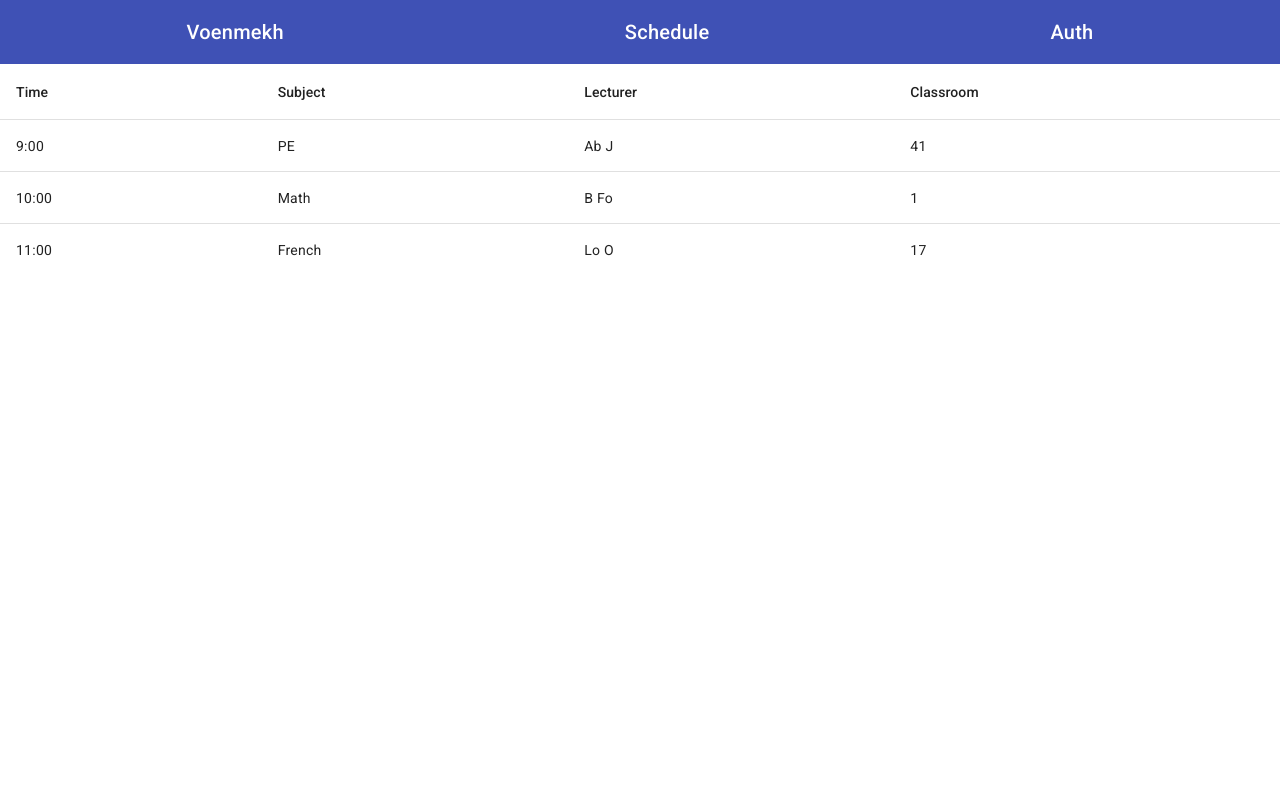
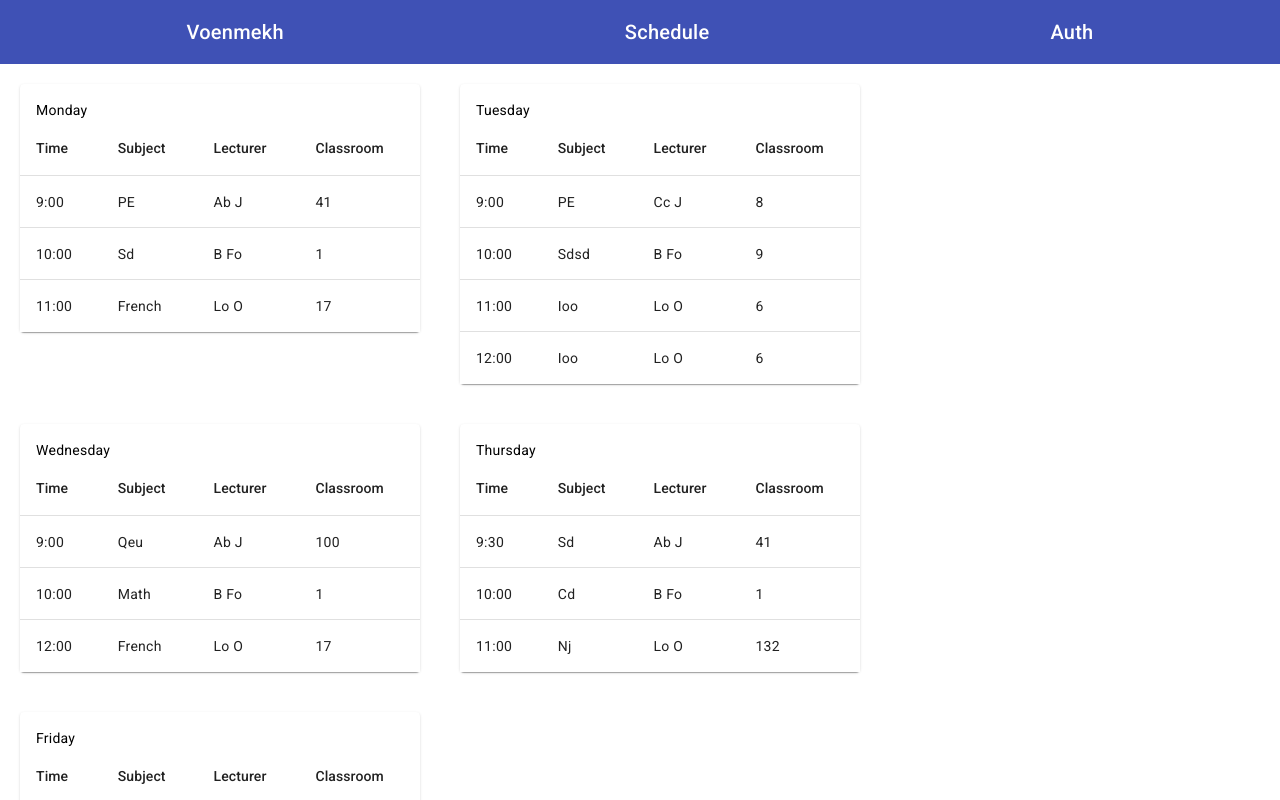
Before and after one commit to nikitakabanin/innovative-schedule, an Angular app: page /schedule in a window 1280 px wide. Shown: the top 800 px of the page. Built offline with nearby package versions, Linux system fonts and the light colour scheme.

Commit message:
next: center cards, add edit, sort by day id

```diff
--- a/src/app/src/card-container/card-container.component.html
+++ b/src/app/src/card-container/card-container.component.html
@@ -1 +1,5 @@
-<app-card-list></app-card-list>
+<div class="wrapper">
+  <ng-container *ngFor="let element of dataSource">
+    <app-card-list [dataSource]="element"></app-card-list>
+  </ng-container>
+</div>
--- a/src/app/src/card-container/card-container.component.scss
+++ b/src/app/src/card-container/card-container.component.scss
@@ -0,0 +1,8 @@
+:host {
+  margin: 0 auto;
+}
+.wrapper {
+  display: flex;
+  justify-content: left;
+  flex-wrap: wrap;
+}
--- a/src/app/src/card-container/card-container.component.ts
+++ b/src/app/src/card-container/card-container.component.ts
@@ -1,7 +1,52 @@
 import { NgFor } from '@angular/common';
 import { Component } from '@angular/core';
-import { CardListComponent } from '../card-list/card-list.component';
-
+import {
+  CardListComponent,
+  ILessonList,
+} from '../card-list/card-list.component';
+const lessonsList: ILessonList[] = [
+  {
+    dayId: 1,
+    lessons: [
+      { time: '9:00', subject: 'PE', lecturer: 'Ab J', classroom: '41' },
+      { time: '10:00', subject: 'Sd', lecturer: 'B Fo', classroom: '1' },
+      { time: '11:00', subject: 'French', lecturer: 'Lo O', classroom: '17' },
+    ],
+  },
+  {
+    dayId: 2,
+    lessons: [
+      { time: '9:00', subject: 'PE', lecturer: 'Cc J', classroom: '8' },
+      { time: '10:00', subject: 'Sdsd', lecturer: 'B Fo', classroom: '9' },
+      { time: '11:00', subject: 'Ioo', lecturer: 'Lo O', classroom: '6' },
+      { time: '12:00', subject: 'Ioo', lecturer: 'Lo O', classroom: '6' },
+    ],
+  },
+  {
+    dayId: 3,
+    lessons: [
+      { time: '9:00', subject: 'Qeu', lecturer: 'Ab J', classroom: '100' },
+      { time: '10:00', subject: 'Math', lecturer: 'B Fo', classroom: '1' },
+      { time: '12:00', subject: 'French', lecturer: 'Lo O', classroom: '17' },
+    ],
+  },
+  {
+    dayId: 4,
+    lessons: [
+      { time: '9:30', subject: 'Sd', lecturer: 'Ab J', classroom: '41' },
+      { time: '10:00', subject: 'Cd', lecturer: 'B Fo', classroom: '1' },
+      { time: '11:00', subject: 'Nj', lecturer: 'Lo O', classroom: '132' },
+    ],
+  },
+  {
+    dayId: 5,
+    lessons: [
+      { time: '9:00', subject: 'PE', lecturer: 'Ab J', classroom: '421' },
+      { time: '11:00', subject: 'Ko', lecturer: 'B F', classroom: '112' },
+      { time: '13:00', subject: 'F', lecturer: 'Lo O', classroom: '1' },
+    ],
+  },
+];
 @Component({
   selector: 'app-card-container',
   standalone: true,
@@ -9,4 +54,6 @@ import { CardListComponent } from '../card-list/card-list.component';
   templateUrl: './card-container.component.html',
   styleUrl: './card-container.component.scss',
 })
-export class CardContainerComponent {}
+export class CardContainerComponent {
+  dataSource: ILessonList[] = lessonsList;
+}
--- a/src/app/src/card-list/card-list.component.html
+++ b/src/app/src/card-list/card-list.component.html
@@ -1,4 +1,6 @@
-<table mat-table [dataSource]="dataSource">
+<mat-card>
+  <mat-card-header>{{ dataSource.dayId | weekDay }}</mat-card-header>
+  <table mat-table [dataSource]="dataSource.lessons">
     <ng-container matColumnDef="time">
       <th mat-header-cell *matHeaderCellDef>Time</th>
       <td mat-cell *matCellDef="let element">{{ element.time }}</td>
@@ -18,3 +20,4 @@
     <tr mat-header-row *matHeaderRowDef="displayedColumns"></tr>
     <tr mat-row *matRowDef="let row; columns: displayedColumns"></tr>
   </table>
+</mat-card>
--- a/src/app/src/card-list/card-list.component.scss
+++ b/src/app/src/card-list/card-list.component.scss
@@ -0,0 +1,4 @@
+mat-card {
+  width: 400px;
+  margin: 20px;
+}
--- a/src/app/src/card-list/card-list.component.ts
+++ b/src/app/src/card-list/card-list.component.ts
@@ -1,24 +1,22 @@
-import { Component } from '@angular/core';
+import { Component, Input } from '@angular/core';
 import { MatTableModule } from '@angular/material/table';
+import { MatCardModule } from '@angular/material/card';
+import { WeekDayPipe } from '../week-day.pipe';
 export interface ILesson {
   time: string;
   subject: string;
   lecturer: string;
   classroom: string;
 }
-const lessonsList: ILesson[] = [
-  { time: '9:00', subject: 'PE', lecturer: 'Ab J', classroom: '41' },
-  { time: '10:00', subject: 'Math', lecturer: 'B Fo', classroom: '1' },
-  { time: '11:00', subject: 'French', lecturer: 'Lo O', classroom: '17' },
-];
+export type ILessonList = { dayId: number; lessons: ILesson[] };
 @Component({
   selector: 'app-card-list',
   standalone: true,
-  imports: [MatTableModule],
+  imports: [MatTableModule, MatCardModule, WeekDayPipe],
   templateUrl: './card-list.component.html',
   styleUrl: './card-list.component.scss',
 })
 export class CardListComponent {
   displayedColumns: string[] = ['time', 'subject', 'lecturer', 'classroom'];
-  dataSource = lessonsList;
+  @Input({ required: true }) dataSource!: ILessonList;
 }
--- /dev/null
+++ b/src/app/src/week-day.pipe.ts
@@ -0,0 +1,24 @@
+import { Pipe, PipeTransform } from '@angular/core';
+
+interface IDictionary {
+  [key: number]: string;
+}
+
+@Pipe({
+  name: 'weekDay',
+  standalone: true,
+})
+export class WeekDayPipe implements PipeTransform {
+  private dict: IDictionary = {
+    1: 'Monday',
+    2: 'Tuesday',
+    3: 'Wednesday',
+    4: 'Thursday',
+    5: 'Friday',
+    6: 'Saturday',
+    7: 'Sunday',
+  };
+  transform(value: number, ...args: unknown[]): string {
+    return this.dict[value];
+  }
+}
```
Also changed, not shown: 1 other file (tests, documents, lock files or other folders). Lines whose indentation alone changed are shown as unchanged.
